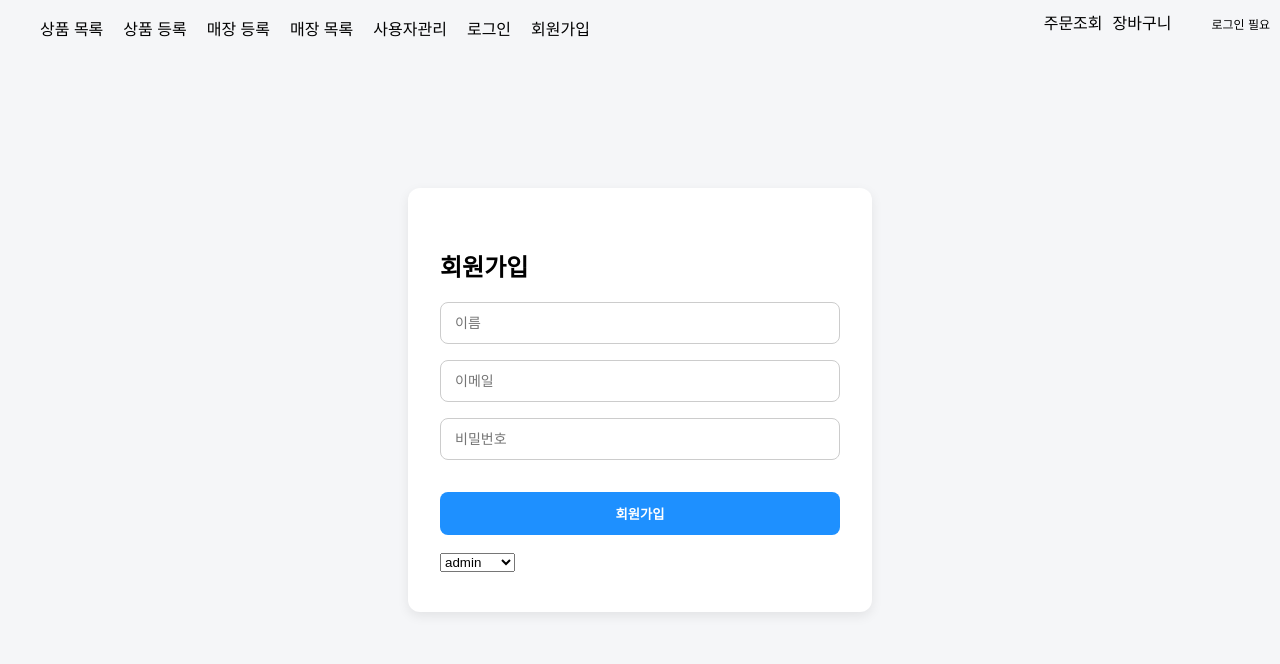
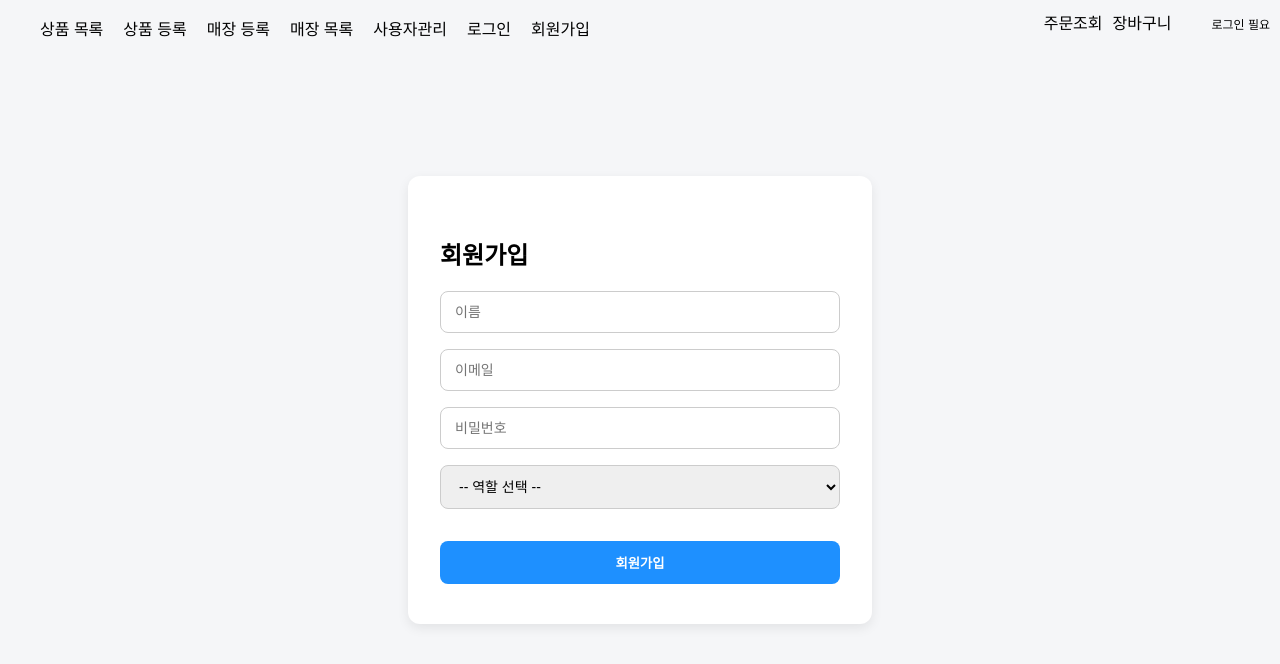
Before and after one commit to Pyo-hogeun/mytown, a Next.js app in the folder frontend/: page /register in a window 1280 px wide. Shown: the top 664 px of the page. Built offline with nearby package versions, Linux system fonts and the light colour scheme.

Commit message:
feat : 회원가입 > 매니저 가입시 소속마트 등록 필수

```diff
--- a/frontend/app/component/Profile.tsx
+++ b/frontend/app/component/Profile.tsx
@@ -23,6 +23,11 @@ const Role = styled.span`
   margin-left: 5px;
   color: #666;
   font-size: 12px;
+`;
+const Store = styled.span`
+  margin-right: 10px;
+  color: #666;
+  font-size: 11px;
 `
 const LogoutButton = styled.button`
   margin-left: 10px;
@@ -104,6 +109,8 @@ const Profile = () => {
       </CartButton>
       {user ? (
         <>
+        { user.store?<Store>{user.store?.name} 🛒</Store>:false}
+
           <Name>{user.name}</Name>
           <Role>{user.role}</Role>
           <LogoutButton onClick={handleLogout}>로그아웃</LogoutButton>
--- a/frontend/app/register/page.tsx
+++ b/frontend/app/register/page.tsx
@@ -1,6 +1,6 @@
-'use client'; // 👈 필수!
+'use client';
 
-import { useState } from 'react';
+import { useState, useEffect } from 'react';
 import styled, { keyframes } from 'styled-components';
 import axios from '@/utils/axiosInstance';
 import { useRouter } from 'next/navigation';
@@ -19,7 +19,6 @@ const Container = styled.div`
   z-index: -1;
 `;
 
-// 입력창
 const Input = styled.input`
   width: 100%;
   padding: 12px 14px;
@@ -45,7 +44,7 @@ const Button = styled.button`
   border: none;
   border-radius: 8px;
 `;
-// 카드 UI
+
 const Card = styled.div`
   background: #fff;
   padding: 40px 32px;
@@ -55,12 +54,24 @@ const Card = styled.div`
   max-width: 400px;
 `;
 
-// 🔄 로딩 스피너 애니메이션
 const spin = keyframes`
   0% { transform: rotate(0deg); }
   100% { transform: rotate(360deg); }
 `;
-// 로딩 아이콘
+const Select = styled.select`
+  width: 100%;
+  padding: 12px 14px;
+  margin-bottom: 16px;
+  border: 1px solid #ccc;
+  border-radius: 8px;
+  font-size: 14px;
+  outline: none;
+  transition: border-color 0.2s;
+  box-sizing: border-box;
+  &:focus {
+    border-color: #0070f3;
+  }
+`
 const Spinner = styled.div`
   border: 2px solid #fff;
   border-top: 2px solid transparent;
@@ -72,19 +83,52 @@ const Spinner = styled.div`
   left: calc(50% - 8px);
   top: calc(50% - 8px);
 `;
+
+// 📌 마트 타입
+interface Store {
+  _id: string;
+  name: string;
+  address: string;
+  phone: string;
+  owner: string;
+}
+
 export default function RegisterPage() {
   const [name, setName] = useState('');
   const [email, setEmail] = useState('');
   const [password, setPassword] = useState('');
   const [roleTemp, setRoleTemp] = useState('');
+  const [stores, setStores] = useState<Store[]>([]);
+  const [selectedStore, setSelectedStore] = useState('');
   const router = useRouter();
+
+  // 📌 manager 선택 시 마트 목록 불러오기
+  useEffect(() => {
+    const fetchStores = async () => {
+      if (roleTemp === 'manager') {
+        try {
+          const res = await axios.get('/stores');
+          setStores(res.data);
+        } catch (err) {
+          console.error('마트 목록 불러오기 실패:', err);
+        }
+      }
+    };
+    fetchStores();
+  }, [roleTemp]);
 
   // 📌 회원가입 요청
   const handleRegister = async () => {
     try {
-      await axios.post('/auth/register', { name, email, password, roleTemp });
+      await axios.post('/auth/register', {
+        name,
+        email,
+        password,
+        roleTemp,
+        storeId: roleTemp === 'manager' ? selectedStore : undefined,
+      });
       alert('회원가입 성공');
-      router.push('/login'); // 로그인 페이지로 이동
+      router.push('/login');
     } catch (error: any) {
       alert(error.response?.data?.message || '회원가입 실패');
     }
@@ -97,22 +141,40 @@ export default function RegisterPage() {
         <Input placeholder="이름" value={name} onChange={(e) => setName(e.target.value)} />
         <Input placeholder="이메일" value={email} onChange={(e) => setEmail(e.target.value)} />
         <Input type="password" placeholder="비밀번호" value={password} onChange={(e) => setPassword(e.target.value)} />
-        <Button onClick={handleRegister}>회원가입</Button>
-        {/* 임시 */}
-        <br />
-        <br />
-        <select
-          name=""
-          id=""
+
+        {/* role 선택 */}
+        <Select
+          name="roleSelect"
           value={roleTemp}
-          onChange={(e)=>setRoleTemp(e.target.value)}
+          onChange={(e) => setRoleTemp(e.target.value)}
         >
+          <option value="">-- 역할 선택 --</option>
           <option value="admin">admin</option>
           <option value="master">master</option>
           <option value="user">user</option>
           <option value="manager">manager</option>
           <option value="rider">rider</option>
-        </select>
+        </Select>
+
+        {/* manager일 경우에만 마트 선택 UI 노출 */}
+        {roleTemp === 'manager' && (
+          <div style={{ marginTop: '16px' }}>
+            <label>관리할 마트 선택</label>
+            <Select
+              value={selectedStore}
+              onChange={(e) => setSelectedStore(e.target.value)}
+            >
+              <option value="">-- 마트 선택 --</option>
+              {stores.map((store) => (
+                <option key={store._id} value={store._id}>
+                  {store.name} ({store.address})
+                </option>
+              ))}
+            </Select>
+          </div>
+        )}
+
+        <Button onClick={handleRegister}>회원가입</Button>
       </Card>
     </Container>
   );
--- a/frontend/redux/slices/authSlice.ts
+++ b/frontend/redux/slices/authSlice.ts
@@ -1,10 +1,12 @@
 // 🔐 인증 상태 (토큰 + 사용자 정보) 관리
 import { createSlice, PayloadAction } from '@reduxjs/toolkit';
+import { Store } from './storeSlice';
 
 export interface User {
   id: string;
   name: string;
   role: 'admin' | 'user' | 'manager' | 'master' | 'rider';
+  store?: Store;
 }
 
 interface AuthState {
```
Also changed, not shown: 2 other files (tests, documents, lock files or other folders).
